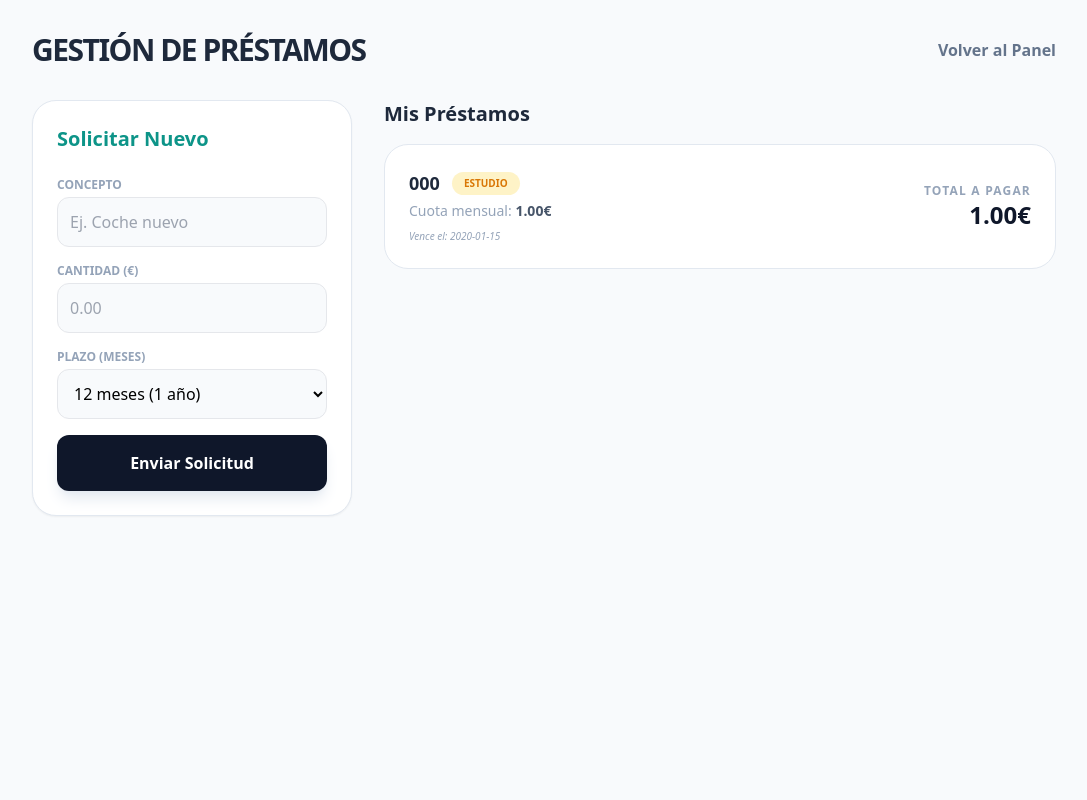
After one commit to ZazzaElItaliano/flask-bank, a Flask app: template templates/prestamos.html in a window 1280 px wide. The commit adds this page. Shown: the whole page, without its empty margins (96-1183 px from the left). Run offline with Flask 3, Linux system fonts and the light colour scheme; the template is opened without the code that fills it: values that come from a table or form of the project are taken from there, others are empty; tables that the repository leaves empty hold one stand-in row (values such as "Sample post"); some libraries are stand-ins or nearby versions.

Commit message:
app acabada añado chat y pedir prestamos

```diff
--- a/app.py
+++ b/app.py
@@ -37,6 +37,19 @@ class Cuenta(db.Model):
     dni = db.Column(db.String(15), db.ForeignKey('usuario.dni'))
 
 
+class Prestamo(db.Model):
+    __tablename__ = 'prestamos'
+    id_prestamo = db.Column(db.Integer, primary_key=True, autoincrement=True)
+    estado = db.Column(db.String(20), default='Pendiente')
+    concepto = db.Column(db.String(50))
+    cantidad = db.Column(db.Float)
+    cantidad_pagar = db.Column(db.Float)
+    interes = db.Column(db.Float)
+    mensualidad = db.Column(db.Float)
+    plazo = db.Column(db.Date)
+    fecha_creacion = db.Column(db.Date, default=datetime.now().date)
+    id_cuenta = db.Column(db.Integer, db.ForeignKey('cuenta.id_cuenta'))
+
 class Movimiento(db.Model):
     __tablename__ = 'movimiento'
     id_movimiento = db.Column(db.Integer, primary_key=True, autoincrement=True)
@@ -45,6 +58,15 @@ class Movimiento(db.Model):
     fecha = db.Column(db.Date, default=datetime.now().date)
     hora = db.Column(db.Time, default=datetime.now().time)
     id_cuenta = db.Column(db.Integer, db.ForeignKey('cuenta.id_cuenta'))
+
+
+class Chat(db.Model):
+    __tablename__ = 'chat'
+    id_chat = db.Column(db.Integer, primary_key=True, autoincrement=True)
+    asunto = db.Column(db.String(20))
+    mensaje = db.Column(db.String(120))
+    nombre_destinatario = db.Column(db.String(20))
+    dni = db.Column(db.String(15), db.ForeignKey('usuario.dni'))
 
 
 # --- FUNCIONES DE APOYO ---
@@ -207,5 +229,77 @@ def movimientos():
 
     return render_template('mostrarMov.html', movimientos=lista_movs)
 
+
+@app.route('/chat')
+def chat_page():
+    if 'dni' not in session:
+        return redirect(url_for('login_page'))
+
+    # Obtenemos los mensajes enviados por este usuario
+    mensajes = Chat.query.filter_by(dni=session['dni']).all()
+    return render_template('chat.html', mensajes=mensajes)
+
+@app.route('/enviar_mensaje', methods=['POST'])
+def enviar_mensaje():
+    if 'dni' not in session:
+        return redirect(url_for('login_page'))
+
+    nuevo_msj = Chat(
+        asunto=request.form.get('asunto') or "Soporte", # Valor por defecto si no hay asunto
+        mensaje=request.form.get('mensaje'),
+        nombre_destinatario="Admin", # Como no hay admin, lo marcamos así
+        dni=session['dni']
+    )
+
+    db.session.add(nuevo_msj)
+    db.session.commit()
+    return redirect(url_for('chat_page'))
+
+@app.route('/prestamos')
+def prestamos_page():
+    if 'dni' not in session:
+        return redirect(url_for('login_page'))
+
+    cuenta = Cuenta.query.filter_by(dni=session['dni']).first()
+    mis_prestamos = Prestamo.query.filter_by(id_cuenta=cuenta.id_cuenta).all()
+    return render_template('prestamos.html', cuenta=cuenta, prestamos=mis_prestamos)
+
+@app.route('/solicitar_prestamo', methods=['POST'])
+def solicitar_prestamo():
+    if 'dni' not in session:
+        return redirect(url_for('login_page'))
+
+    cuenta = Cuenta.query.filter_by(dni=session['dni']).first()
+
+    cantidad = float(request.form.get('cantidad'))
+    concepto = request.form.get('concepto')
+    meses = int(request.form.get('plazo_meses')) # Recibimos meses para calcular
+
+    # Lógica de ejemplo: 5% de interés fijo
+    interes_valor = 5.0
+    total_a_pagar = cantidad * (1 + (interes_valor / 100))
+    cuota_mensual = total_a_pagar / meses
+
+    # Calcular fecha de fin (plazo) aproximada
+    from datetime import timedelta
+    fecha_plazo = datetime.now() + timedelta(days=meses*30)
+
+    nuevo_prestamo = Prestamo(
+        estado='Estudio',
+        concepto=concepto,
+        cantidad=cantidad,
+        cantidad_pagar=total_a_pagar,
+        interes=interes_valor,
+        mensualidad=cuota_mensual,
+        plazo=fecha_plazo.date(),
+        id_cuenta=cuenta.id_cuenta
+    )
+
+    db.session.add(nuevo_prestamo)
+    db.session.commit()
+
+    flash("Solicitud de préstamo enviada correctamente. En revisión.", "success")
+    return redirect(url_for('prestamos_page'))
+
 if __name__ == '__main__':
     app.run(debug=True)
--- /dev/null
+++ b/templates/prestamos.html
@@ -0,0 +1,72 @@
+<!DOCTYPE html>
+<html lang="es">
+<head>
+    <meta charset="UTF-8">
+    <script src="https://cdn.tailwindcss.com"></script>
+    <link href='https://unpkg.com/boxicons@2.1.4/css/boxicons.min.css' rel='stylesheet'>
+    <title>Rabobank - Préstamos</title>
+</head>
+<body class="bg-slate-50 min-h-screen p-4 md:p-8">
+
+    <div class="max-w-5xl mx-auto">
+        <div class="flex justify-between items-center mb-8">
+            <h2 class="text-3xl font-bold text-slate-800 tracking-tighter">GESTIÓN DE PRÉSTAMOS</h2>
+            <a href="{{ url_for('dashboard') }}" class="text-slate-500 font-bold hover:text-teal-600 transition">Volver al Panel</a>
+        </div>
+
+        <div class="grid grid-cols-1 lg:grid-cols-3 gap-8">
+            <div class="bg-white p-6 rounded-3xl shadow-sm border border-slate-200 h-fit">
+                <h3 class="text-xl font-bold mb-6 text-teal-600">Solicitar Nuevo</h3>
+                <form action="{{ url_for('solicitar_prestamo') }}" method="POST" class="space-y-4">
+                    <div>
+                        <label class="block text-xs font-bold text-slate-400 uppercase mb-1">Concepto</label>
+                        <input type="text" name="concepto" placeholder="Ej. Coche nuevo" required class="w-full p-3 bg-slate-50 border rounded-xl outline-none focus:ring-2 focus:ring-teal-500">
+                    </div>
+                    <div>
+                        <label class="block text-xs font-bold text-slate-400 uppercase mb-1">Cantidad (€)</label>
+                        <input type="number" name="cantidad" step="0.01" placeholder="0.00" required class="w-full p-3 bg-slate-50 border rounded-xl outline-none focus:ring-2 focus:ring-teal-500">
+                    </div>
+                    <div>
+                        <label class="block text-xs font-bold text-slate-400 uppercase mb-1">Plazo (Meses)</label>
+                        <select name="plazo_meses" class="w-full p-3 bg-slate-50 border rounded-xl outline-none focus:ring-2 focus:ring-teal-500">
+                            <option value="12">12 meses (1 año)</option>
+                            <option value="24">24 meses (2 años)</option>
+                            <option value="48">48 meses (4 años)</option>
+                        </select>
+                    </div>
+                    <button type="submit" class="w-full bg-slate-900 text-white py-4 rounded-xl font-bold hover:bg-teal-600 transition shadow-lg shadow-slate-200">
+                        Enviar Solicitud
+                    </button>
+                </form>
+            </div>
+
+            <div class="lg:col-span-2 space-y-4">
+                <h3 class="text-xl font-bold text-slate-800">Mis Préstamos</h3>
+                {% for p in prestamos %}
+                <div class="bg-white border border-slate-200 p-6 rounded-3xl flex justify-between items-center hover:shadow-md transition">
+                    <div>
+                        <div class="flex items-center space-x-3 mb-1">
+                            <span class="text-lg font-bold text-slate-800">{{ p.concepto }}</span>
+                            <span class="px-3 py-1 rounded-full text-[10px] font-bold uppercase {{ 'bg-amber-100 text-amber-600' if p.estado == 'Estudio' else 'bg-teal-100 text-teal-600' }}">
+                                {{ p.estado }}
+                            </span>
+                        </div>
+                        <p class="text-sm text-slate-400">Cuota mensual: <span class="text-slate-600 font-bold">{{ "%.2f"|format(p.mensualidad) }}€</span></p>
+                        <p class="text-[10px] text-slate-400 mt-2 italic">Vence el: {{ p.plazo }}</p>
+                    </div>
+                    <div class="text-right">
+                        <p class="text-xs text-slate-400 uppercase font-bold tracking-widest">Total a pagar</p>
+                        <p class="text-2xl font-black text-slate-900">{{ "%.2f"|format(p.cantidad_pagar) }}€</p>
+                    </div>
+                </div>
+                {% else %}
+                <div class="bg-slate-100 border-2 border-dashed border-slate-200 p-12 rounded-3xl text-center text-slate-400">
+                    No tienes préstamos activos ni solicitudes pendientes.
+                </div>
+                {% endfor %}
+            </div>
+        </div>
+    </div>
+
+</body>
+</html>
```
Also changed, not shown: templates/chat.html (added, +63 -0 lines), templates/index.html (+14 -6 lines).
